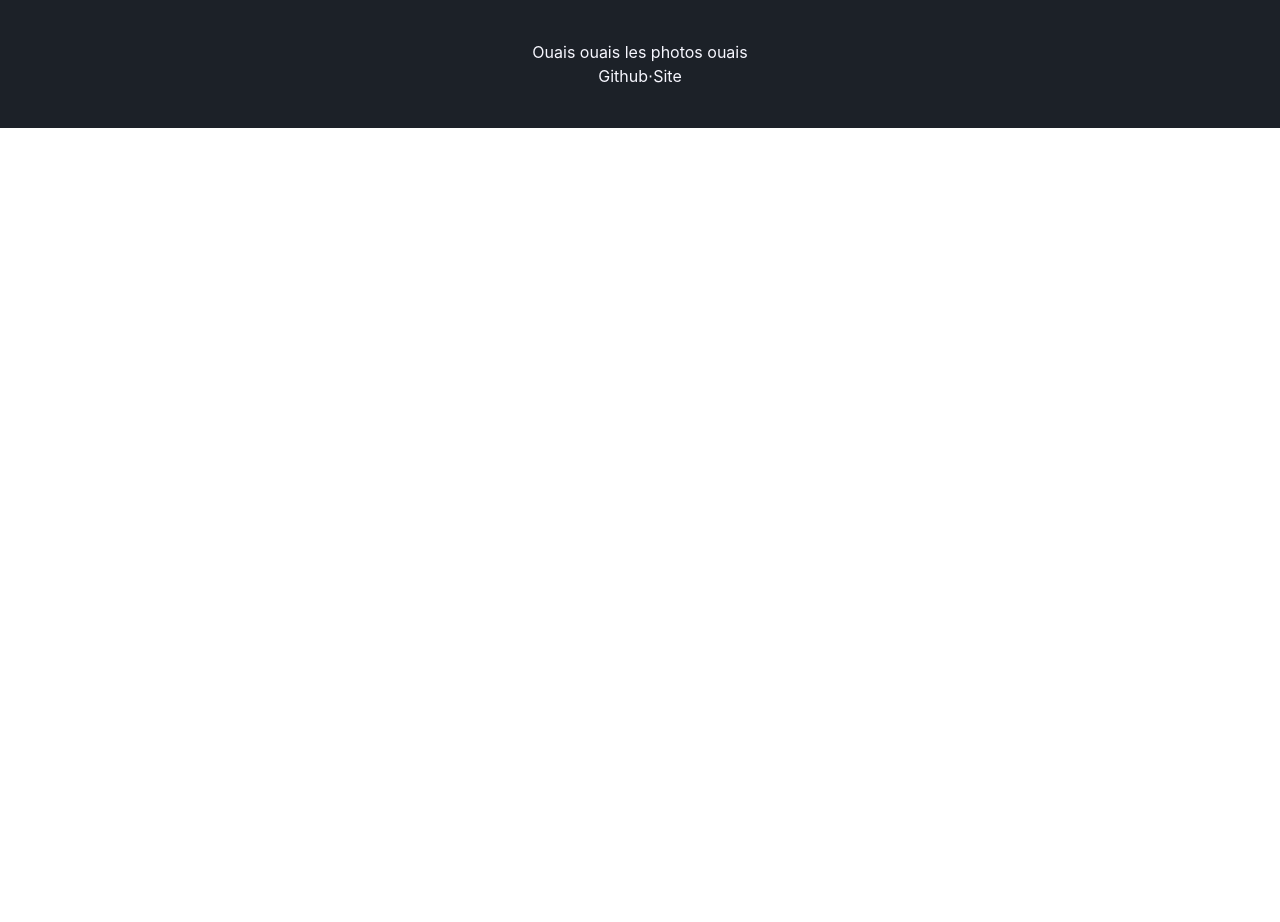
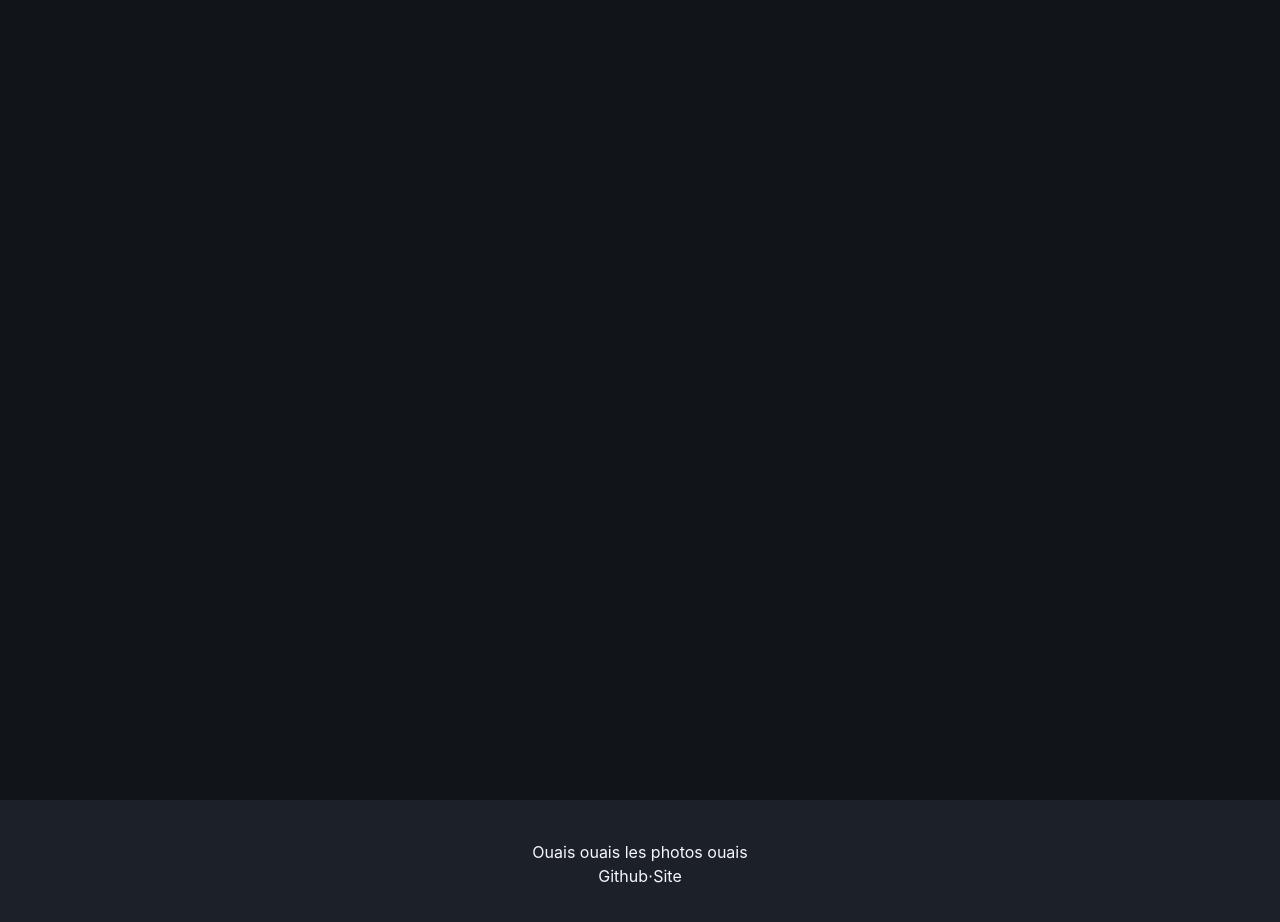
Before and after one commit to RangoDisco/pics-client, a Next.js app: page / in a window 1280 px wide. Shown: the top 922 px of the page. Before the commit the page ends 800 px from the top, so only its background shows below. Built offline with nearby package versions, Linux system fonts and the light colour scheme; no server answers; sample sign-in values are in the browser's storage.

Commit message:
fix height

```diff
--- a/src/pages/_app.tsx
+++ b/src/pages/_app.tsx
@@ -43,9 +43,11 @@ function MyApp({ Component, pageProps }: AppProps) {
       <AuthProvider>
         <PicturesProvider>
           <NavBar />
-          <RouteGuard>
-            <Component {...pageProps} />
-          </RouteGuard>
+          <div style={{ backgroundColor: "#111418", minHeight: "100vh" }}>
+            <RouteGuard>
+              <Component {...pageProps} />
+            </RouteGuard>
+          </div>
           <Footer />
         </PicturesProvider>
       </AuthProvider>
```
